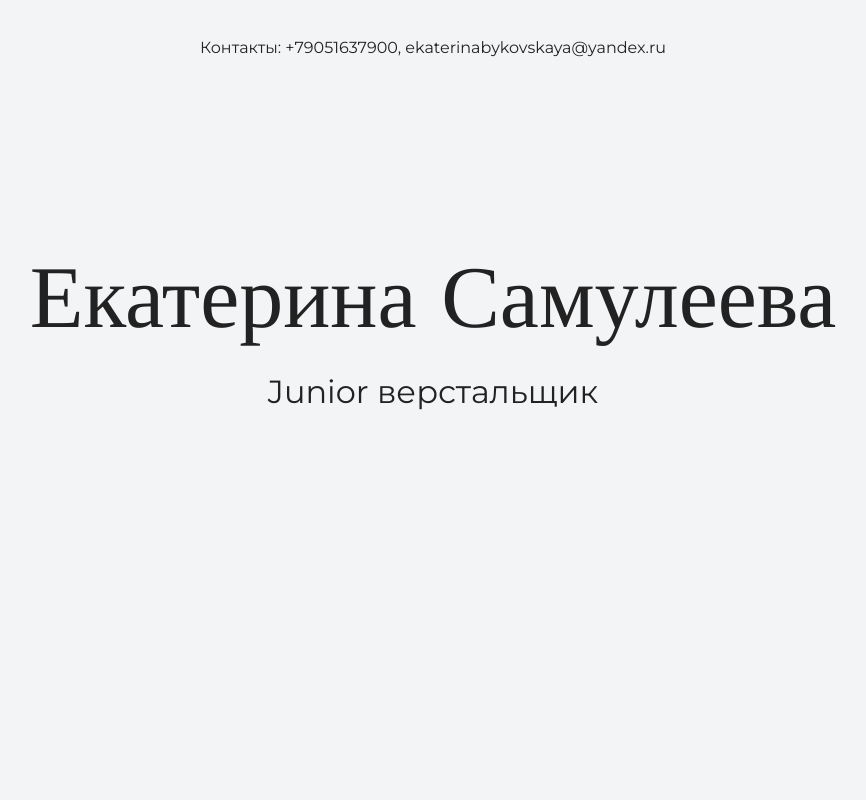
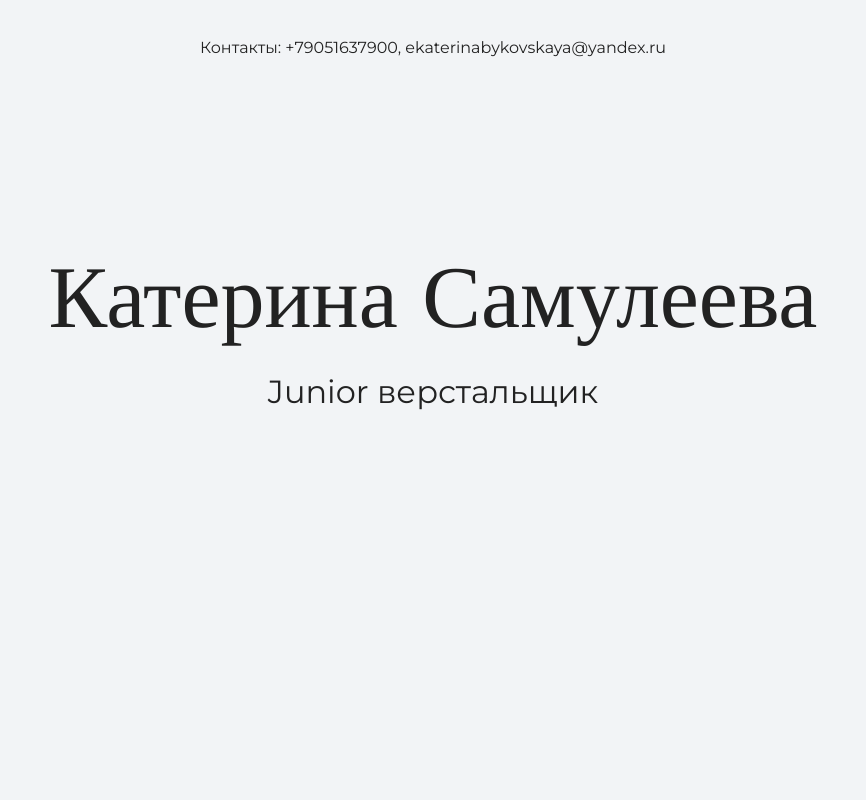
Before and after one commit to samukattt/my-site, a plain HTML site: page index.html in a window 1280 px wide. Shown: the top 800 px of the page, without its empty margins (207-1073 px from the left). Drawn offline with nearby package versions, Linux system fonts and the light colour scheme.

Commit message:
Add files via upload
Меняет имя на главной странице

```diff
--- a/index.html
+++ b/index.html
@@ -16,7 +16,7 @@
 
     <section class="hero-image">
       <div class="container">
-      	<h1 class="heading">Екатерина Самулеева</h1>
+      	<h1 class="heading">Катерина Самулеева</h1>
       	<p>Junior верстальщик</p>
   	  </div>
     </section>
```
